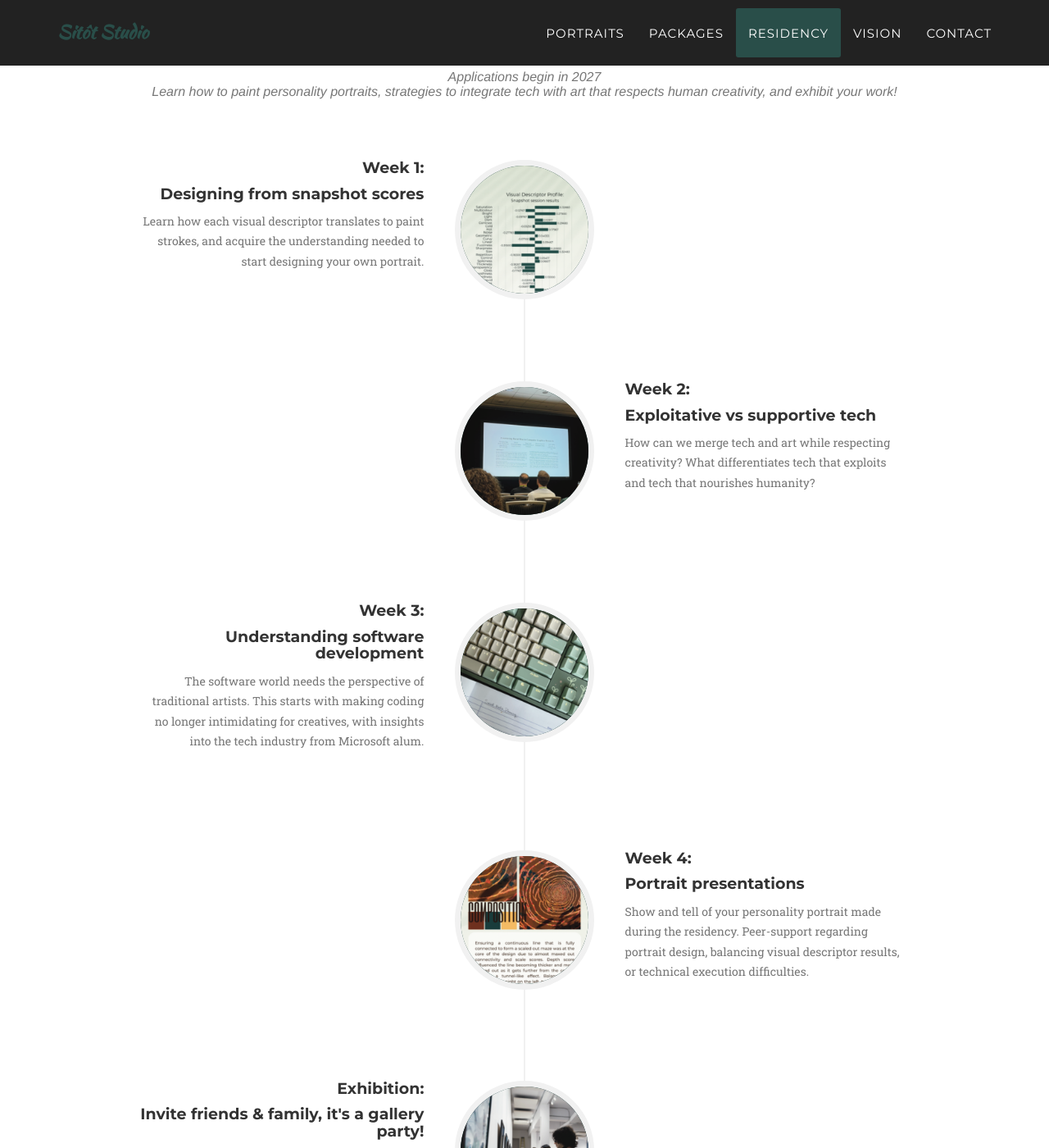
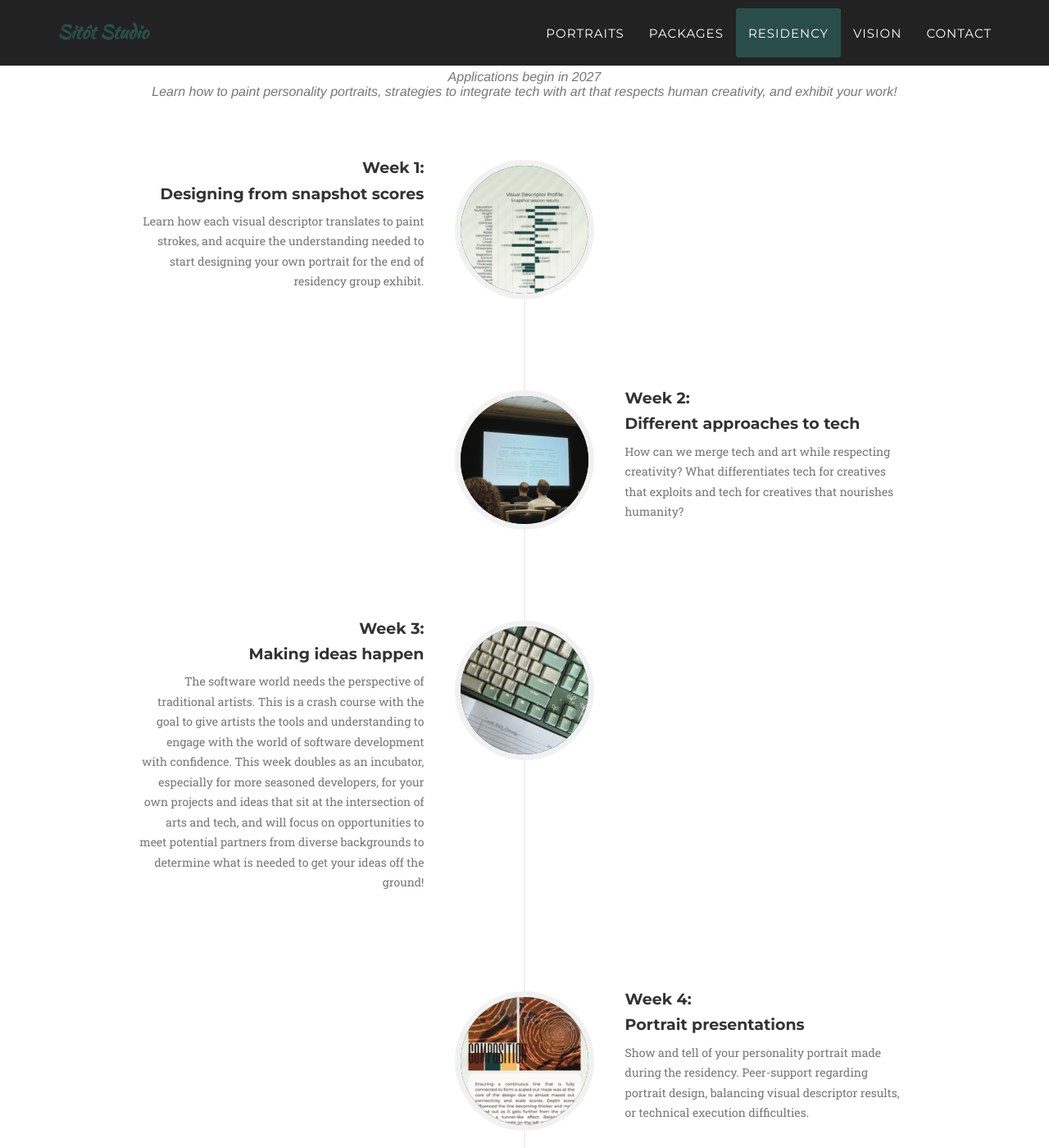
Before and after one commit to sitotstudio/sitotstudio.github.io, a Jekyll site: the page built from index.html, in a window 1280 px wide and 1400 px high, scrolled down 3128 px. Shown: the whole window at 82% size. Built offline with Jekyll 4.4.1, drawn with Linux system fonts in a browser that asks for light colours; some web fonts are replaced; some of the changed text lies outside the part shown.

Commit message:
Update about text for residency weeks' content

```diff
--- a/_includes/about.html
+++ b/_includes/about.html
@@ -20,7 +20,7 @@
                                     <h4 class="subheading">Designing from snapshot scores</h4>
                                 </div>
                                 <div class="timeline-body">
-                                    <p class="text-muted">Learn how each visual descriptor translates to paint strokes, and acquire the understanding needed to start designing your own portrait.</p>
+                                    <p class="text-muted">Learn how each visual descriptor translates to paint strokes, and acquire the understanding needed to start designing your own portrait for the end of residency group exhibit.</p>
                                     <!-- button type="button" class="btn btn-default"><strong><a href="https://www.sitot.ca/#portfolio">Browse</a></strong></button -->
                                 </div>
                             </div>
@@ -32,10 +32,10 @@
                             <div class="timeline-panel">
                                 <div class="timeline-heading">
                                     <h4>Week 2:</h4>
-                                    <h4 class="subheading">Exploitative vs supportive tech</h4>
+                                    <h4 class="subheading">Different approaches to tech</h4>
                                 </div>
                                 <div class="timeline-body">
-                                    <p class="text-muted">How can we merge tech and art while respecting creativity? What differentiates tech that exploits and tech that nourishes humanity?</p>
+                                    <p class="text-muted">How can we merge tech and art while respecting creativity? What differentiates tech for creatives that exploits and tech for creatives that nourishes humanity?</p>
                                     <!-- button type="button" class="btn btn-default"><strong><a href="https://form.jotform.com/251915401743251">Book</a></strong></button -->
                                 </div>
                             </div>
@@ -47,10 +47,10 @@
                             <div class="timeline-panel">
                                 <div class="timeline-heading">
                                     <h4>Week 3:</h4>
-                                    <h4 class="subheading">Understanding software development</h4>
+                                    <h4 class="subheading">Making ideas happen</h4>
                                 </div>
                                 <div class="timeline-body">
-                                    <p class="text-muted">The software world needs the perspective of traditional artists. This starts with making coding no longer intimidating for creatives, with insights into the tech industry from Microsoft alum.</p>
+                                    <p class="text-muted">The software world needs the perspective of traditional artists. This is a crash course with the goal to give artists the tools and understanding to engage with the world of software development with confidence. This week doubles as an incubator, especially for more seasoned developers, for your own projects and ideas that sit at the intersection of arts and tech, and will focus on opportunities to meet potential partners from diverse backgrounds to determine what is needed to get your ideas off the ground!</p>
                                 </div>
                             </div>
                         </li>
@@ -75,7 +75,7 @@
                             <div class="timeline-panel">
                                 <div class="timeline-heading">
                                     <h4>Exhibition:</h4>
-                                    <h4 class="subheading">Invite friends & family, it's a gallery party!</h4>
+                                    <h4 class="subheading">Bring friends & family, it's a gallery party!</h4>
                                 </div>
                             </div>
                         </li>
```
